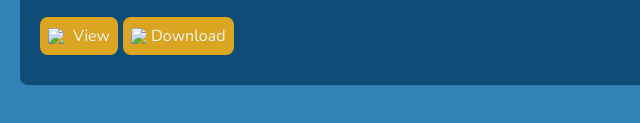
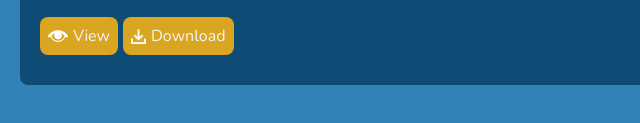
Before and after one commit to CoderAbhi101/Anti_Ragging, a plain HTML site: page index.html in a window 1280 px wide. Shown: the part 171-294 px from the top of the page, 0-640 px from the left. Drawn offline with nearby package versions, Linux system fonts and the light colour scheme; the site is published under a folder, as on GitHub Pages, so addresses that start at the root find nothing.

Commit message:
Update index.html

```diff
--- a/index.html
+++ b/index.html
@@ -7,7 +7,7 @@
         <link rel="preconnect" href="https://fonts.gstatic.com" crossorigin>
         <link href="https://fonts.googleapis.com/css2?family=Nunito:ital,wght@0,200..1000;1,200..1000&display=swap" rel="stylesheet">
         <title>CoderAbhi - AntiRagging</title>
-        <link rel="shortcut icon" href="/static/icon.png">
+        <link rel="shortcut icon" href="static/icon.png">
         <style>
             * {
                 margin: 0;
@@ -59,15 +59,15 @@
     <body>
         <header class="main-header">
             <div class="main-header-left">
-                <a href="/" style="text-decoration: none; color: whitesmoke;"><h2>Coder<span style="color: lime;">Abhi</span></h2></a>
+                <a href="https://coderabhi101.github.io/Anti_Ragging/" style="text-decoration: none; color: whitesmoke;"><h2>Coder<span style="color: lime;">Abhi</span></h2></a>
             </div>
         </header>
         <div style="color: whitesmoke; border-radius: 8px; margin-top: 100px; background-color: #0F4C75; width: calc(100% - 40px); padding: 20px; margin-left: 20px; margin-right: 20px; padding-bottom: 30px;">
             <h3>Anti-Ragging Poster By Abhishek</h3>
             <p style="color: rgb(190, 190, 190); margin-bottom: 20px;">22nd August 2024</p>
             <div style="display: flex; gap: 5px;">
-            <a class="btn" href="/static/CoderAbhi-Anti_Ragging.pdf"><img src="/static/view.png" width="20px">View</a>
-            <a class="btn" download="" href="/static/CoderAbhi-Anti_Ragging.pdf"><img src="/static/download.png" width="15px">Download</a>
+            <a class="btn" href="/static/CoderAbhi-Anti_Ragging.pdf"><img src="static/view.png" width="20px">View</a>
+            <a class="btn" download="" href="/static/CoderAbhi-Anti_Ragging.pdf"><img src="static/download.png" width="15px">Download</a>
             </div>
         </div>
     </body>
```
